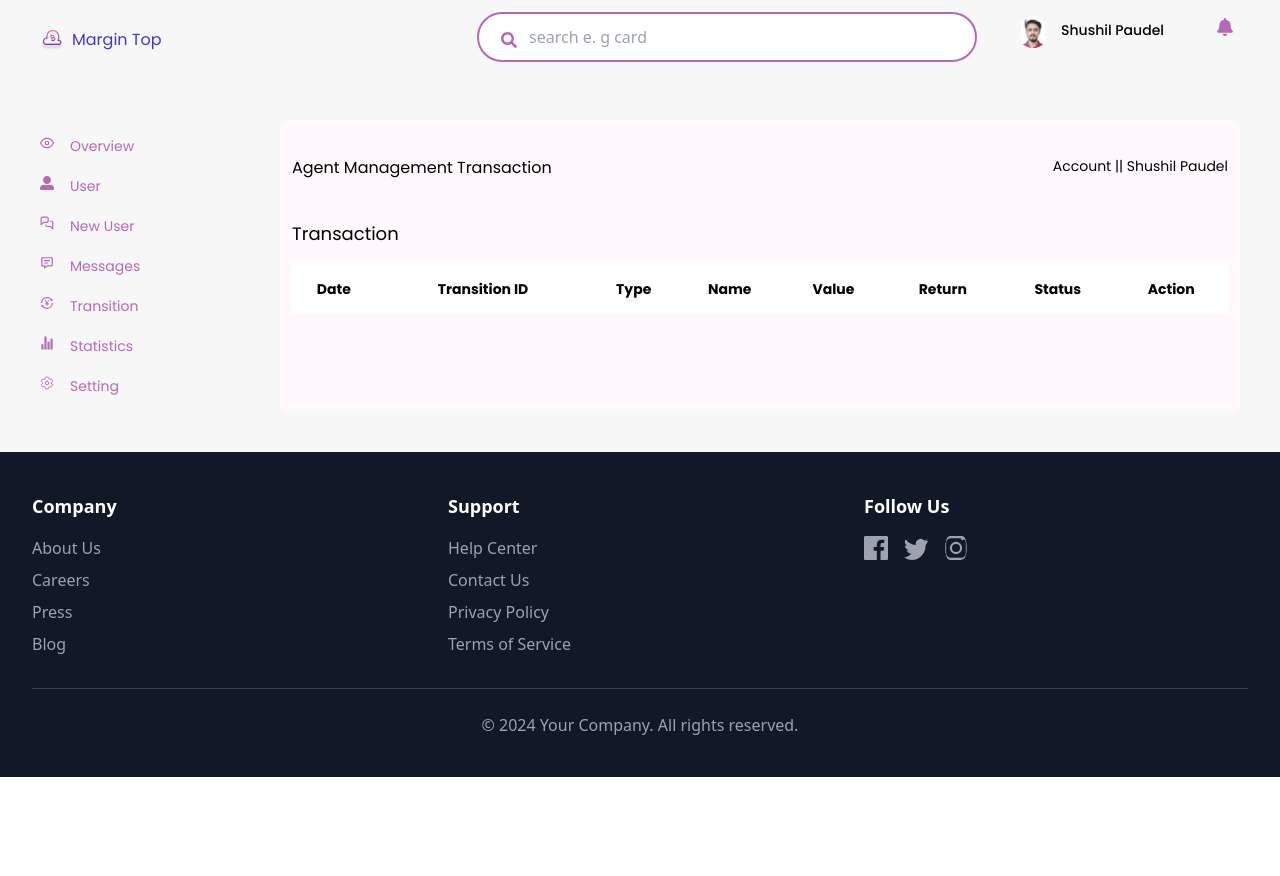
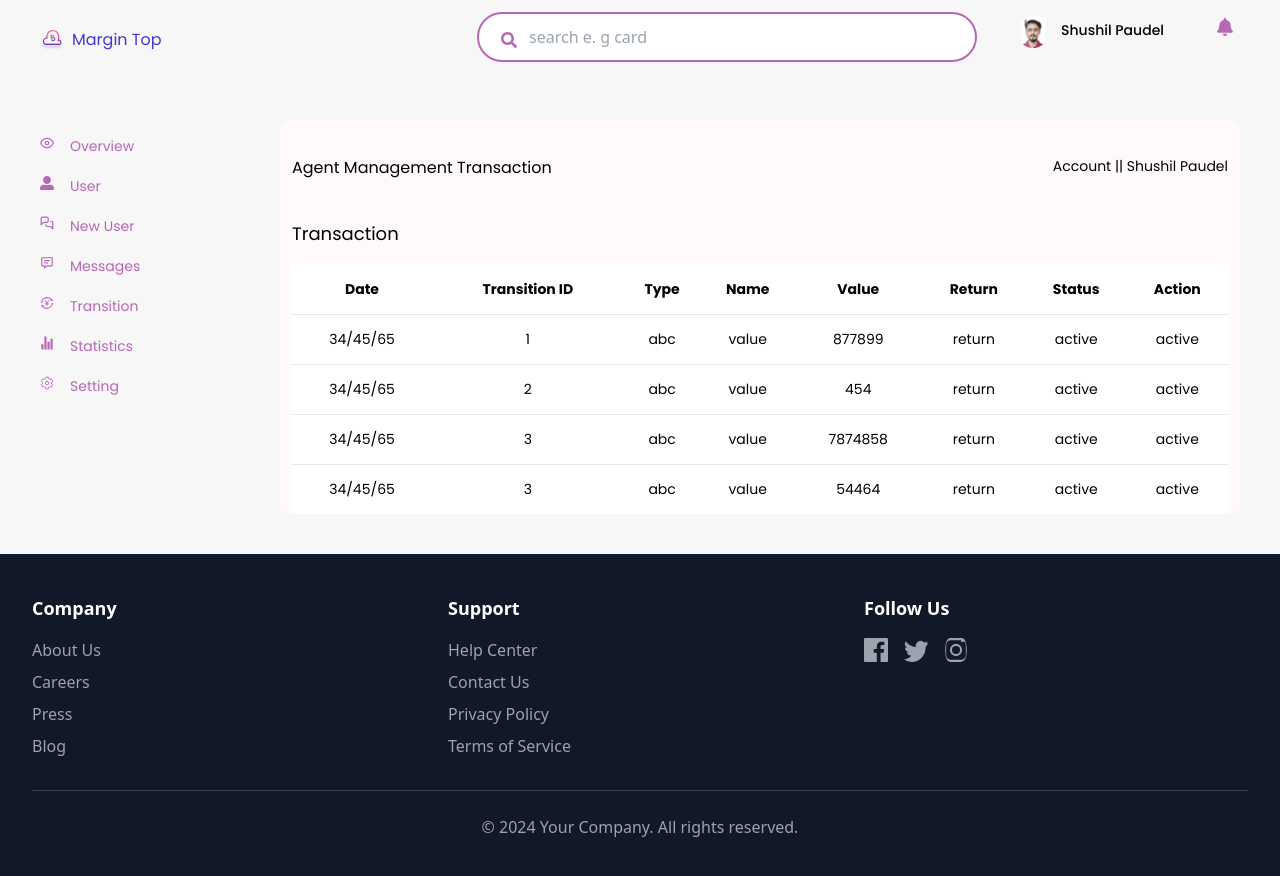
Before and after one commit to shushilpaudel78/First-React-App, a React (Vite) app: page / in a window 1280 px wide. Shown: the top 876 px of the page. Before the commit the page ends 800 px from the top, so only its background shows below. Built offline with nearby package versions, Linux system fonts and the light colour scheme.

Commit message:
map array succesful

```diff
--- a/src/components/Table.jsx
+++ b/src/components/Table.jsx
@@ -1,8 +1,8 @@
 import React, { useState } from 'react'
-import Button from './Button'
-import Bitcoin from '../assets/img/bitcoin.png'
-import Group from '../assets/img/Group.png'
-import { SlOptions } from "react-icons/sl";
+// import Button from './Button'
+// import Bitcoin from '../assets/img/bitcoin.png'
+// import Group from '../assets/img/Group.png'
+// import { SlOptions } from "react-icons/sl";
 
 export default function Table() {
 
@@ -15,35 +15,49 @@ export default function Table() {
 
     const users = [
         {
-            date:"34/45/65",
-            transid:"3232332",
-            type:"abc",
-            name:"value",
-            return:"return",
-            status:"active",
-            action:"active"
+            date: "34/45/65",
+            transid: 1,
+            type: "abc",
+            name: "value",
+            return: "return",
+            status: "active",
+            action: "active",
+            value:877899,
 
         },
         {
-            date:"34/45/65",
-            transid:"3232332",
-            type:"abc",
-            name:"value",
-            return:"return",
-            status:"active",
-            action:"active"
+            date: "34/45/65",
+            transid: 2,
+            type: "abc",
+            name: "value",
+            return: "return",
+            status: "active",
+            action: "active",
+            value:454
 
         },
         {
-            date:"34/45/65",
-            transid:"3232332",
-            type:"abc",
-            name:"value",
-            return:"return",
-            status:"active",
-            action:"active"
+            date: "34/45/65",
+            transid: 3,
+            type: "abc",
+            name: "value",
+            return: "return",
+            status: "active",
+            action: "active",
+            value:7874858
+        },
 
+        {
+            date: "34/45/65",
+            transid: 3,
+            value:54464,
+            type: "abc",
+            name: "value",
+            return: "return",
+            status: "active",
+            action: "active"
         }
+
     ]
 
 
@@ -64,10 +78,9 @@ export default function Table() {
 
                 </tr>
 
-            {
-                users.map((user) => {
+                {users.map((user) => (
 
-                    <tr style={costumeStyle}>
+                    <tr key={user.transid} style={costumeStyle}>
 
                         <td>{user.date}</td>
                         <td>{user.transid}</td>
@@ -77,115 +90,9 @@ export default function Table() {
                         <td>{user.return}</td>
                         <td>{user.status}</td>
                         <td>{user.action}</td>
-                </tr>
+                    </tr>
 
-                })
-            }
-
-
-
-
-
-
-
-
-
-{/*
-                <tr style={costumeStyle}>
-                    <td>14/01/2019</td>
-                    <td>12345678</td>
-                    <td>
-                        <div className="w-[20px] h-[20px] flex">
-
-                            <img src={Group} alt="group img" className='w-full h-full' />
-
-                        </div>
-
-                    </td>
-                    <td>Amazon</td>
-                    <td>$355</td>
-                    <td>#18000</td>
-                    <td><Button name="Abc" /></td>
-                    <td className='flex gap-4 justify-center my-2' ><Button name="shushil" /> <SlOptions className="float-right" /></td>
-
-                </tr>
-
-
-
-                <tr style={costumeStyle}>
-                    <td>14/01/2019</td>
-                    <td>12345678</td>
-                    <td>
-
-                        <div className="w-[20px] h-[20px] flex">
-                            <img src={Bitcoin} alt="bitcoin img" className='w-full h-full' />
-                        </div>
-
-                    </td>
-                    <td>Amazon</td>
-                    <td>$355</td>
-                    <td>#18000</td>
-                    <td><Button name="Abc" /></td>
-                    <td className='flex gap-4 justify-center my-2'><Button name="shushil" /> <SlOptions className="float-right" /></td>
-
-                </tr>
-
-
-                <tr style={costumeStyle}>
-                    <td>14/01/2019</td>
-                    <td>12345678</td>
-                    <td>
-                        <div className="w-[20px] h-[20px] flex">
-                            <img src={Group} alt="group img" className='w-full h-full' />
-                        </div>
-
-                    </td>
-                    <td>Amazon</td>
-                    <td>$355</td>
-                    <td>#18000</td>
-                    <td><Button name="Abc" /></td>
-                    <td className='flex gap-4 justify-center my-2' ><Button name="shushil" /> <SlOptions className="float-right" /></td>
-
-                </tr>
-
-
-                <tr style={costumeStyle}>
-                    <td>14/01/2019</td>
-                    <td>12345678</td>
-                    <td>
-
-                        <div className="w-[20px] h-[20px] flex">
-                            <img src={Bitcoin} alt="bitcoin img" className='w-full h-full' />
-                        </div>
-
-                    </td>
-                    <td>Amazon</td>
-                    <td>$355</td>
-                    <td>#18000</td>
-                    <td><Button name="Abc" /></td>
-                    <td className='flex gap-4 justify-center my-2'> <Button name="shushil" /> <SlOptions className="float-right" /> </td>
-
-                </tr>
-
-
-                <tr style={costumeStyle}>
-                    <td>14/01/2019</td>
-                    <td>12345678</td>
-                    <td>
-                        <div className="w-[20px] h-[20px] flex">
-                            <img src={Group} alt="group img" className='w-full h-full' />
-                        </div>
-
-                    </td>
-                    <td>Amazon</td>
-                    <td>$355</td>
-                    <td>#18000</td>
-                    <td><Button name="Abc" /></td>
-                    <td className='flex gap-4 justify-center my-2'><Button name="shushil" /> <SlOptions className="float-right" /></td>
-
-                </tr> */}
-
-
+                ))}
 
 
 
```
